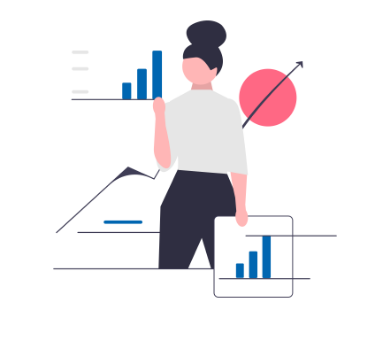
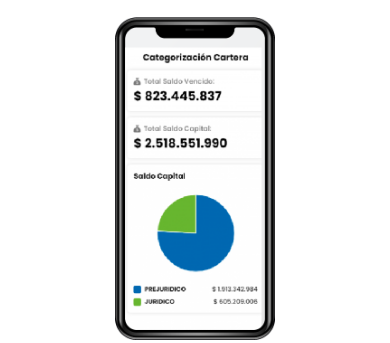
Before and after one commit to TecnologiaCoActiva/cobranzaactiva-landing, a plain HTML site: page index.html in a window 390 px wide. Shown: the part 86-429 px from the top of the page. Drawn offline with Linux system fonts and the light colour scheme.

Commit message:
cambie las imagenes de inicio y la de mobile

```diff
--- a/global.css
+++ b/global.css
@@ -271,7 +271,16 @@ body {
   height: 100%;
 }
 
+@media screen and (min-width: 768px) {
+  .is-hidden-tablet {
+    display: none !important;
+  }
+}
+
 @media screen and (max-width: 768px) {
+  .is-hidden-mobile {
+    display: none !important;
+  }
   .modal {
     display: none !important;
   }
--- a/index.html
+++ b/index.html
@@ -213,7 +213,7 @@
       </nav>
     </header>
     <main class="main">
-      <section class="image-with-description">
+      <section class="image-with-description banner-home">
         <div>
           <h2>Incremente el recaudo de su cartera.</h2>
           <p>
@@ -230,7 +230,16 @@
           </div>
         </div>
         <div class="container-img">
-          <img src="./imagenes/projections.png" alt="" />
+          <img
+            class="is-hidden-mobile"
+            src="./imagenes/computadora.png"
+            alt=""
+          />
+          <img
+            class="is-hidden-tablet image-mobile"
+            src="./imagenes/celular.png"
+            alt=""
+          />
         </div>
       </section>
 
--- a/style.css
+++ b/style.css
@@ -262,6 +262,16 @@
   color: #7a7a7a;
 }
 
+.banner-home {
+  margin-top: 2rem;
+}
+
+.image-mobile {
+  width: 100%;
+  max-width: 160px;
+  margin: 0 auto;
+}
+
 @media (max-width: 768px) {
   .image-with-description {
     flex-direction: column;
```
Also changed, not shown: imagenes/celular.png (added), imagenes/computadora.png (added).
